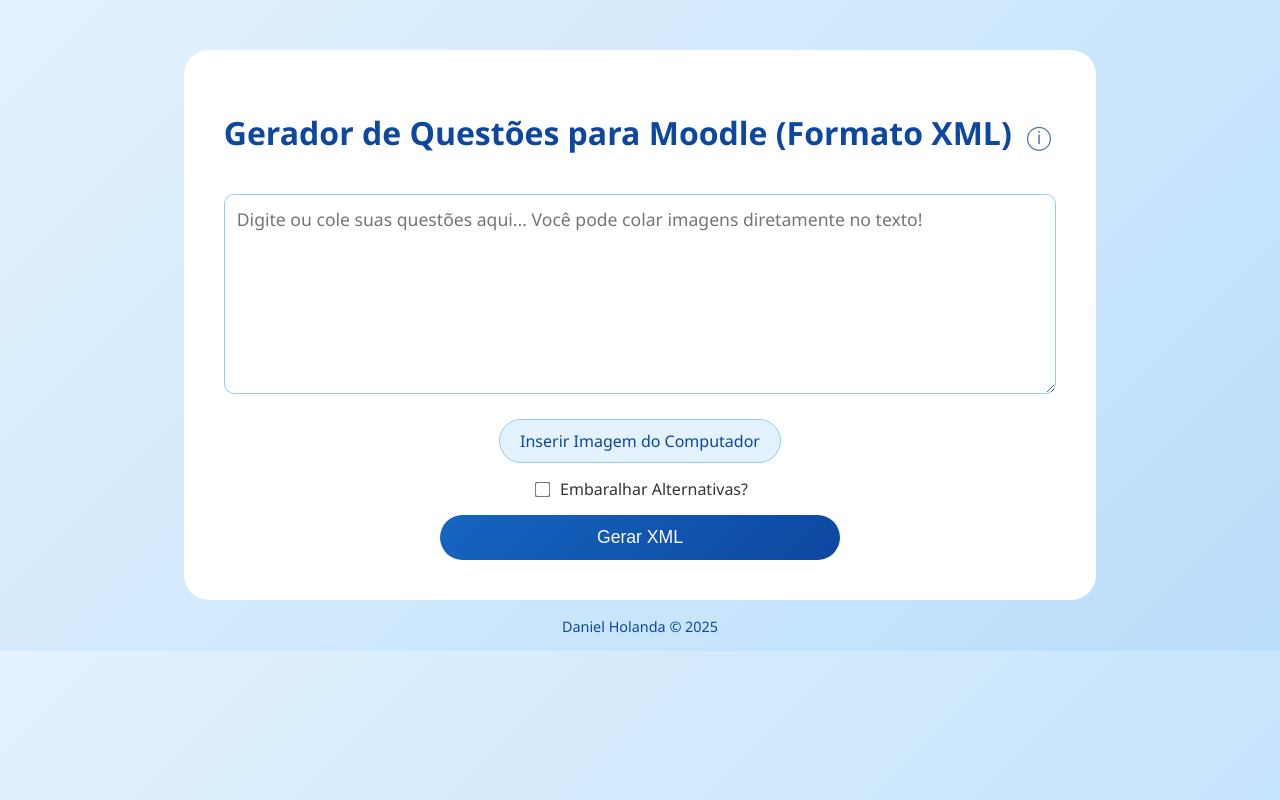
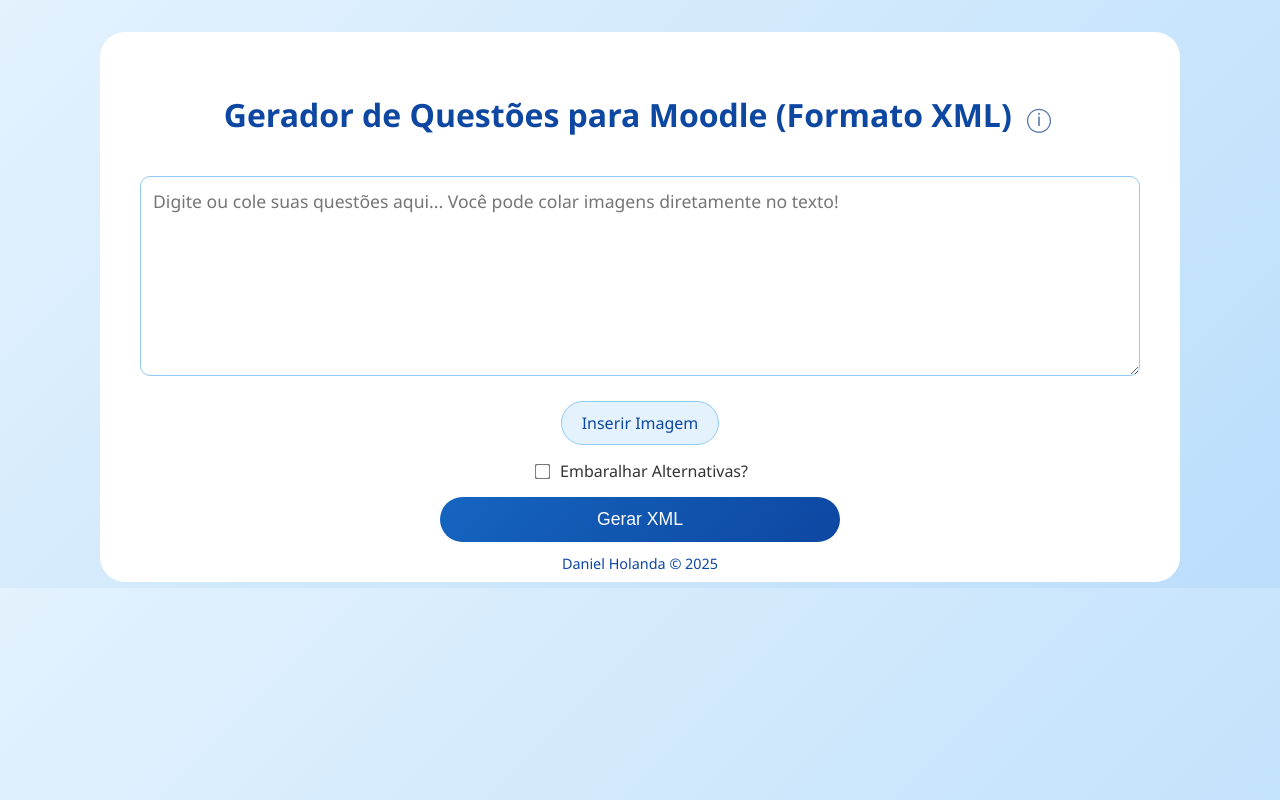
Before and after one commit to dholand4/converter_xml, a React (Vite) app: page / in a window 1280 px wide. Built offline with nearby package versions, Linux system fonts and the light colour scheme.

Commit message:
ajustes style

```diff
--- a/index.html
+++ b/index.html
@@ -9,9 +9,7 @@
   <style>
     body {
       background: linear-gradient(135deg, #e3f2fd, #bbdefb);
-      font-family: 'Segoe UI', Roboto, sans-serif;
-      justify-items: center;
-      margin-top: 50px;
+      font-family: 'Segoe UI', Tahoma, Geneva, Verdana, sans-serif;
     }
   </style>
 </head>
--- a/src/pages/Home/App.tsx
+++ b/src/pages/Home/App.tsx
@@ -1,5 +1,3 @@
-// src/App.tsx
-
 import { useState, useRef, useEffect } from 'react';
 import { Question, parseTextToQuestions, generateMoodleXML } from './xmlParser';
 import * as S from './styles';
@@ -46,7 +44,6 @@ export default function App() {
             insertAtCursor(`[${imageId}]`);
             imageCounterRef.current += 1;
 
-            // CORREÇÃO APLICADA AQUI
             const currentTextarea = questionsRef.current;
             if (currentTextarea) {
               currentTextarea.style.height = 'auto';
@@ -184,7 +181,7 @@ export default function App() {
 
         <S.ActionsContainer>
           <S.ImageUploadContainer>
-            <label htmlFor="image-upload">Inserir Imagem do Computador</label>
+            <label htmlFor="image-upload">Inserir Imagem</label>
             <input
               id="image-upload"
               type="file"
--- a/src/pages/Home/styles.ts
+++ b/src/pages/Home/styles.ts
@@ -136,7 +136,7 @@ export const Footer = styled.footer`
   width: 100%;
   font-size: 0.9em;
   font-weight: 500;
-  margin-top: -15px;
+  margin-top: -60px;
 `;
 
 export const ImagePreview = styled.div`
```
